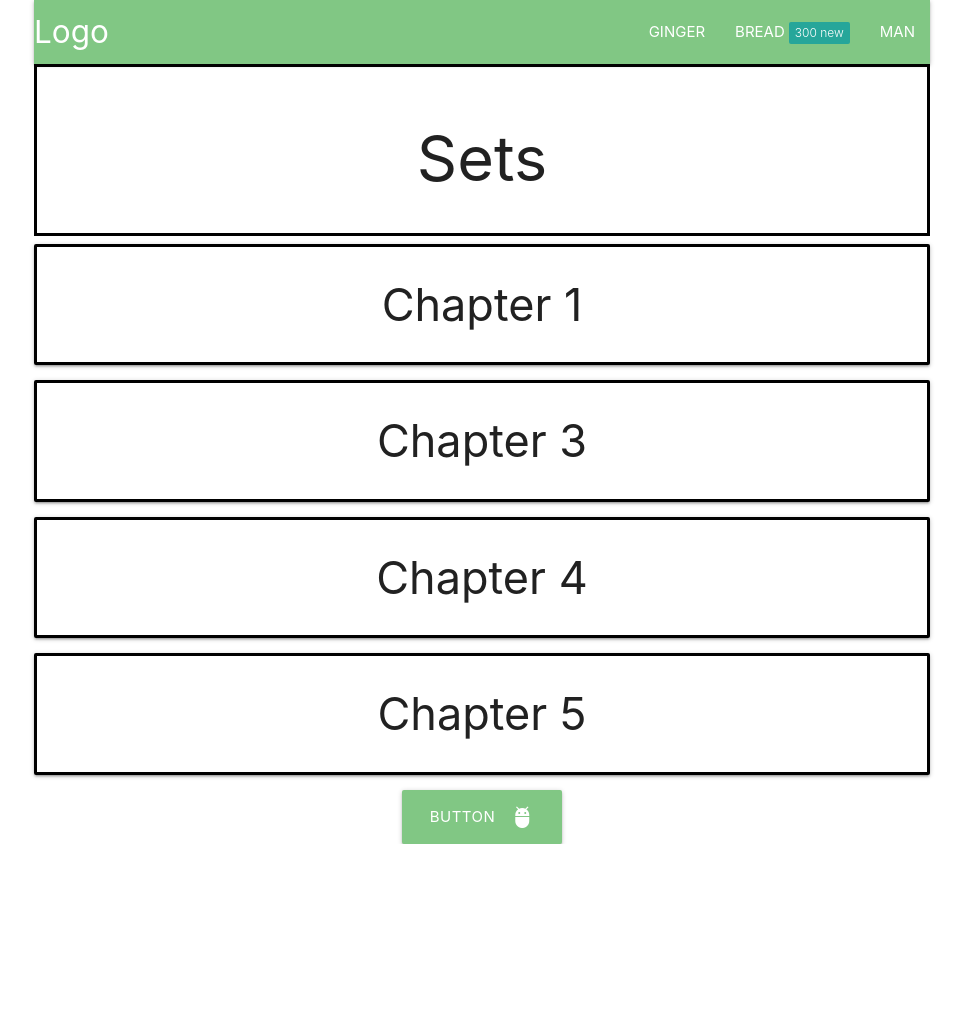
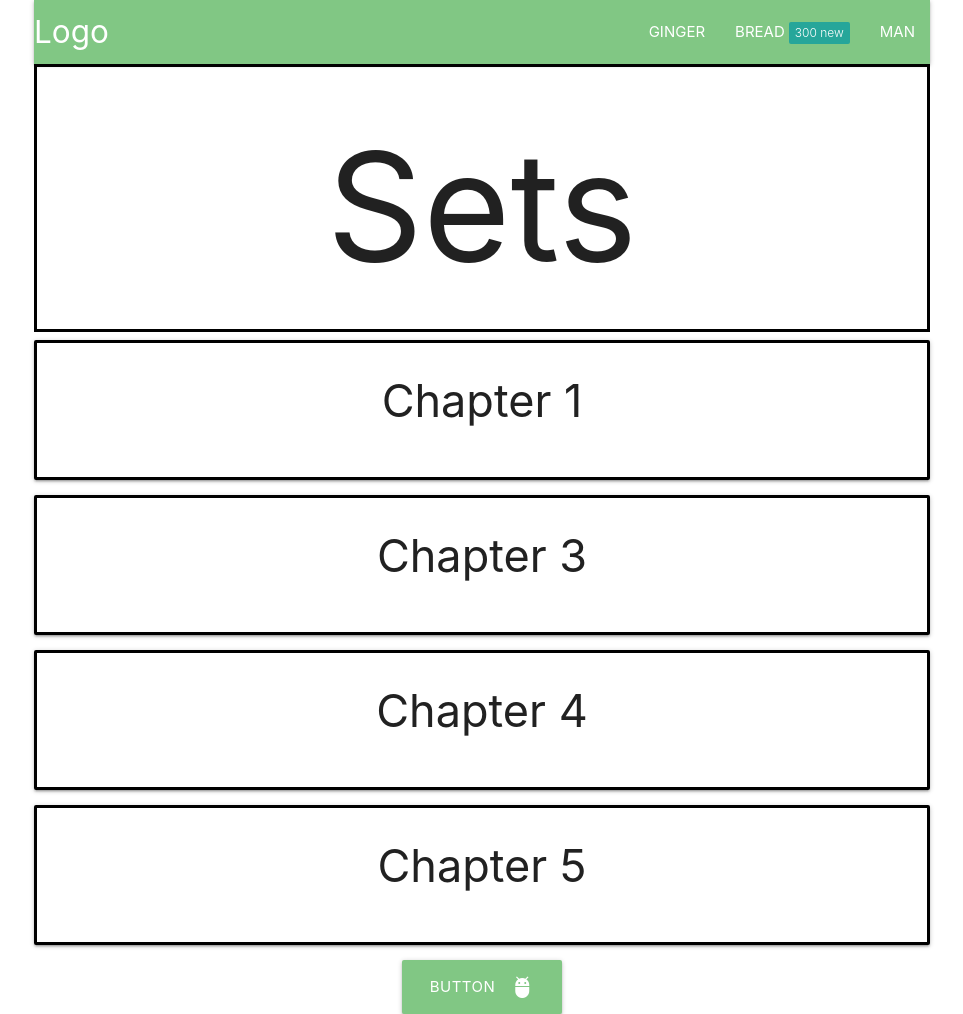
Before and after one commit to Tkim43/pocket-cards, a plain HTML site: page index.html in a window 1280 px wide. Shown: the whole page, without its empty margins (158-1121 px from the left). Before the commit the page ends 844 px from the top, so only its background shows below. Drawn offline with nearby package versions, Linux system fonts and the light colour scheme.

Commit message:
finished skeleton of sets

```diff
--- a/index.html
+++ b/index.html
@@ -20,13 +20,16 @@
         </div>
     </nav>
     <div class="title section center"><h1>Sets</h1></div>
-    <div class="category card-panel hoverable">Chapter 1</div>
-    <div class="category card-panel hoverable">Chapter 3</div>
-    <div class="category card-panel hoverable">Chapter 4</div>
-    <div class="category card-panel hoverable">Chapter 5</div>
-    <div class="center">
-        <a class="offset-3 green lighten-2 waves-effect waves-light btn-large"><i class="material-icons right">adb</i>button</a>
+    <div class="setsContainer">
+        <div class="category card-panel hoverable">Chapter 1</div>
+        <div class="category card-panel hoverable">Chapter 3</div>
+        <div class="category card-panel hoverable">Chapter 4</div>
+        <div class="category card-panel hoverable">Chapter 5</div>
+        <div class="center">
+            <a class="green lighten-2 waves-effect waves-light btn-large"><i class="material-icons right">adb</i>button</a>
+        </div>
     </div>
+
 </div>
 
 </body>
--- a/style.css
+++ b/style.css
@@ -2,6 +2,7 @@
     font-size: 3em;
     text-align :center;
     border: black solid 3px;
+    height: 70%;
 }
 .center{
     display: flex;
@@ -10,3 +11,10 @@
 .title{
     border: black solid 3px;
 }
+.title h1{
+    font-size: 10rem;
+}
+.setsContainer{
+    height: 25vh;
+    font-size: 100%;
+}
```
